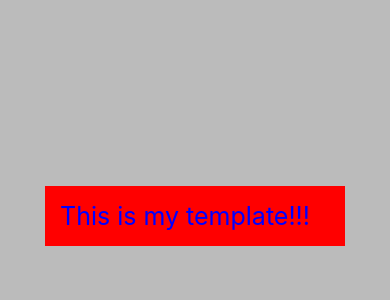
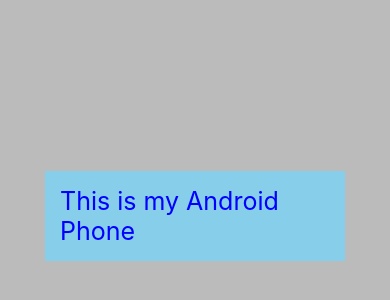
Before and after one commit to ddai-min/RN_Practice_Basic, a React Native app in the folder RN_Animation/: screen / in a window 390 px wide. Shown: the part 206-506 px from the top of the page. Built offline with nearby package versions, Linux system fonts and the light colour scheme.

Commit message:
add : platformDifferent

```diff
--- a/RN_Animation/App.js
+++ b/RN_Animation/App.js
@@ -7,18 +7,39 @@
  */
 
 import React, { Component } from 'react'
-import { StyleSheet, View, Text } from 'react-native'
+import { Platform, StyleSheet, View, Text } from 'react-native'
 // import AnimOne from './src/Animation01'
 // import AnimTwo from './src/Animation02'
 import Supertext from './src/utils/supertext'
 
 class App extends Component {
+  checkSupport = () => {
+    if (Platform.OS === 'ios') {
+      if (Platform.Version < 13.4) {
+        return false
+      }
+    } else {
+      if (Platform.Version < 27) {
+        return false
+      }
+    }
+    return true
+  }
+
   render() {
+    console.warn(Platform.Version)
     return (
       <View style={styles.container}>
-        <Supertext style={{ backgroundColor: 'red' }}>
-          This is my template!!!
-        </Supertext>
+        {this.checkSupport() ? (
+          <Supertext style={styles.div}>
+            {/* This is my template!!! */}
+            {Platform.OS === 'ios'
+              ? 'This is my iOS Phone'
+              : 'This is my Android Phone'}
+          </Supertext>
+        ) : (
+          <Text>Sorry. Your phone is not being supported by the app.</Text>
+        )}
       </View>
     )
   }
@@ -30,6 +51,16 @@
     backgroundColor: '#bbb',
     alignItems: 'center',
     justifyContent: 'center'
+  },
+  div: {
+    ...Platform.select({
+      ios: {
+        backgroundColor: 'red'
+      },
+      android: {
+        backgroundColor: 'yellow'
+      }
+    })
   }
 })
 
```
